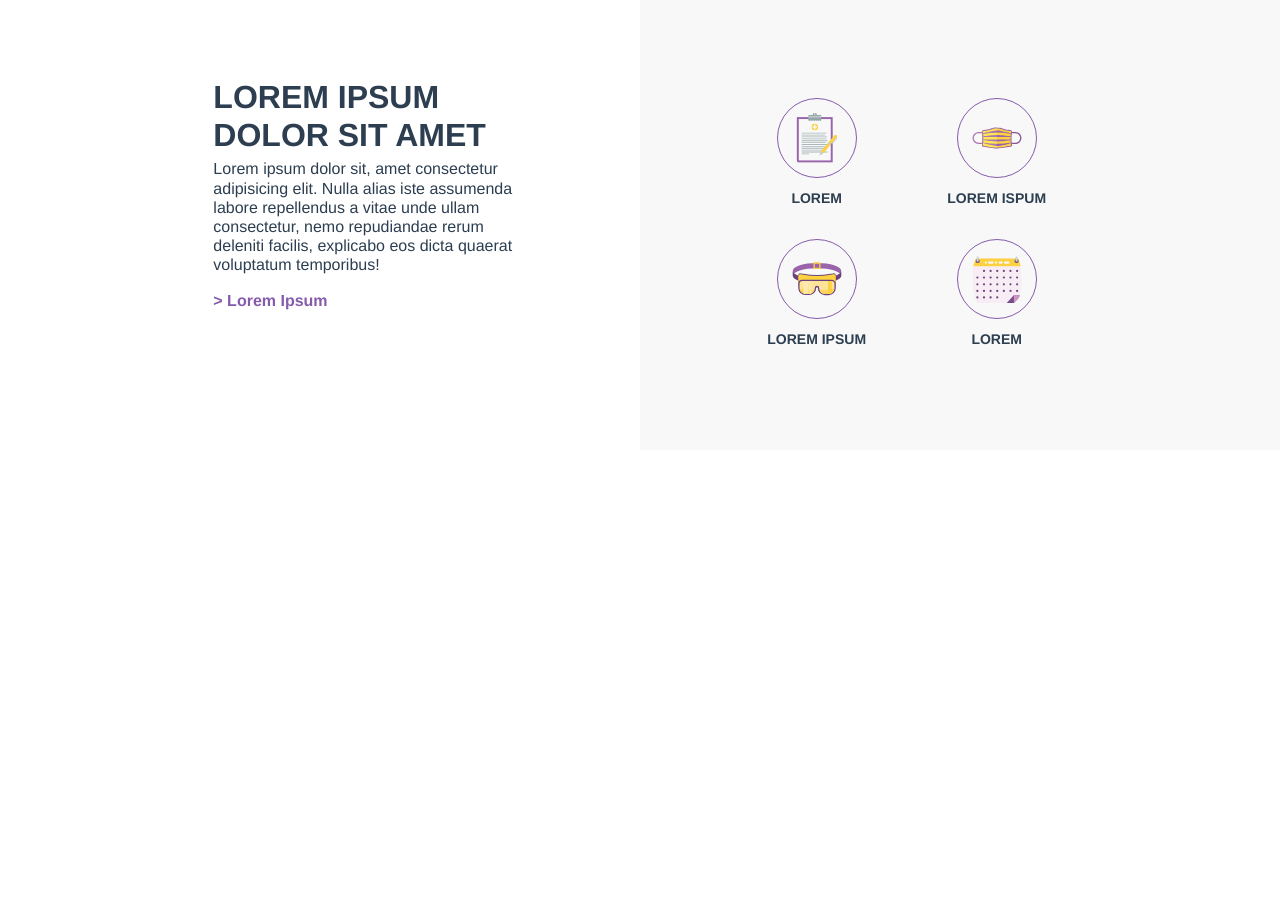
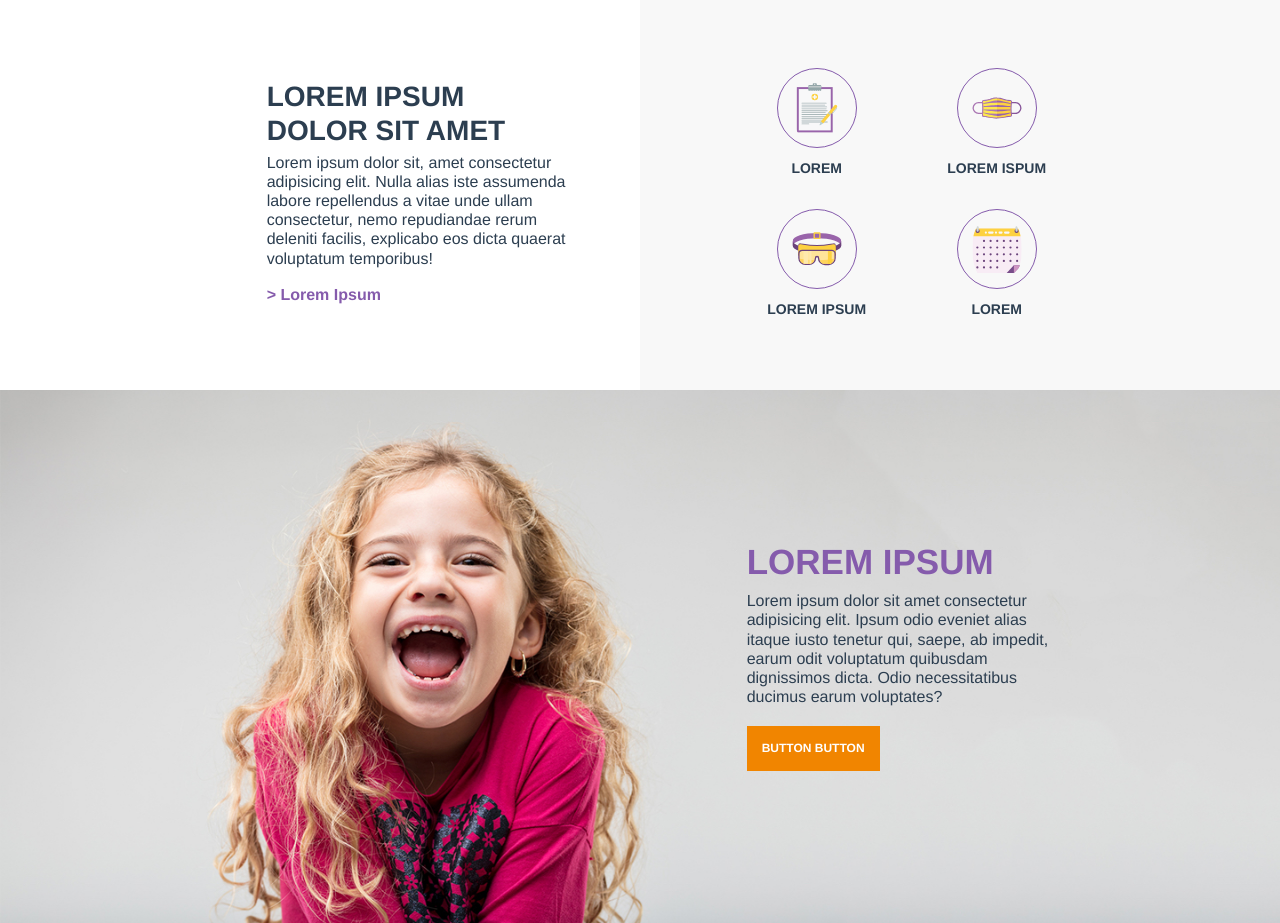
Before and after one commit to matt-violet/roostergrin-test, a Vue app: page / in a window 1280 px wide. Shown: the part 1670-2593 px from the top of the page. Before the commit the page ends 2120 px from the top, so only its background shows below. Built offline with nearby package versions, Linux system fonts and the light colour scheme.

Commit message:
Add responsive RowFour component

```diff
--- a/src/App.vue
+++ b/src/App.vue
@@ -4,6 +4,7 @@
     <RowOne/>
     <RowTwo/>
     <RowThree/>
+    <RowFour/>
   </div>
 </template>
 
@@ -12,6 +13,7 @@ import Home from "./components/Home.vue"
 import RowOne from "./components/RowOne.vue"
 import RowTwo from "./components/RowTwo.vue"
 import RowThree from "./components/RowThree.vue"
+import RowFour from "./components/RowFour.vue"
 
 export default {
   name: "App",
@@ -19,7 +21,8 @@ export default {
     Home,
     RowOne,
     RowTwo,
-    RowThree
+    RowThree,
+    RowFour
   }
 }
 </script>
--- a/src/components/Home.vue
+++ b/src/components/Home.vue
@@ -35,7 +35,6 @@ export default {
   vertical-align: top;
   position: relative;
   z-index: -1;
-
 }
 .logo {
   position: absolute;
--- /dev/null
+++ b/src/components/RowFour.vue
@@ -0,0 +1,88 @@
+<template>
+  <div class="container-fluid col-12">
+    <div class="row align-items-center no-gutters">
+      <div class="overlay col-8 offset-2 col-sm-4 offset-sm-7 col-lg-4 col-xl-3 align-items-center">
+        <h5>LOREM IPSUM</h5>
+        <p>Lorem ipsum dolor sit amet consectetur adipisicing elit. Ipsum odio eveniet alias itaque iusto tenetur qui, saepe, ab impedit, earum odit voluptatum quibusdam dignissimos dicta. Odio necessitatibus ducimus earum voluptates?</p>
+        <button>BUTTON BUTTON</button>
+      </div>
+      <img class="bg-img" src="../../assets/banner-2.jpg">
+    </div>
+  </div>
+</template>
+
+<script>
+export default {
+  name: "RowFour",
+}
+</script>
+
+<style scoped>
+.bg-img {
+  width: 100%;
+}
+h5 {
+  color: rgb(133, 91, 172);
+  font-size: 22px;
+  font-weight: 700;
+}
+p {
+  line-height: 1.2;
+  font-size: 12px;
+  margin-bottom: 15px;
+}
+button {
+  background: rgb(241, 133, 0);
+  border: 0;
+  color: white;
+  font-size: 10px;
+  font-weight: 700;
+  padding: 10px;
+  line-height: 15px;
+}
+/* -------------------------------- MEDIA QUERIES -------------------------------- */
+@media (max-width: 576px) {
+  .bg-img {
+    visibility: hidden;
+    width: 0;
+    height: 0;
+  }
+  .overlay {
+    padding: 50px 0;
+  }
+}
+@media (min-width: 577px) {
+  .overlay {
+    position: absolute;
+  }
+  h5 {
+    font-size: 22px;
+  }
+  p {
+    font-size: 11px;
+  }
+}
+@media (min-width: 769px) {
+  h5 {
+    font-size: 30px;
+  }
+  p {
+    font-size: 14px;
+  }
+  button {
+    font-size: 12px;
+  }
+}
+@media (min-width: 992px) {
+  h5 {
+    font-size: 35px;
+  }
+  p {
+    font-size: 16px;
+    margin-bottom: 20px;
+  }
+  button {
+    padding: 15px;
+  }
+}
+</style>
--- a/src/components/RowThree.vue
+++ b/src/components/RowThree.vue
@@ -2,7 +2,7 @@
   <div class="container-fluid col-12">
     <div class="row no-gutters">
       <div class="left col-xs-6 col-sm-6 no-gutters">
-        <div class="text col-8 offset-2 col-sm-8 offset-sm-3 col-lg-6 offset-lg-4">
+        <div class="text col-8 offset-1 col-sm-7 offset-sm-3 col-lg-6 offset-lg-4">
           <h5>LOREM IPSUM</h5>
           <h5>DOLOR SIT AMET</h5>
           <p class="paragraph">Lorem ipsum dolor sit, amet consectetur adipisicing elit. Nulla alias iste assumenda labore repellendus a vitae unde ullam consectetur, nemo repudiandae rerum deleniti facilis, explicabo eos dicta quaerat voluptatum temporibus!</p>
@@ -45,14 +45,15 @@ export default {
 
 <style scoped>
 .left, .right {
-  padding: 80px 0;
+  padding: 50px 0;
 }
 .left {
   vertical-align: top;
-  display: inline-block;
+  display: flex;
+  justify-content: center;
+  align-items: center;
 }
 .right {
-  display: inline-block;
   background: rgb(248, 248, 248);
 }
 h5 {
@@ -62,7 +63,7 @@ h5 {
 }
 .paragraph {
   font-size: 12px;
-  line-height: 1.1;
+  line-height: 1.2;
   margin: 5px 0 5px 0;
 }
 .link {
@@ -94,11 +95,11 @@ h5 {
 }
 /* -------------------------------- MEDIA QUERIES -------------------------------- */
 @media (max-width: 576px) {
-  .left, .right {
+  .left {
     padding: 0;
   }
   .right {
-    padding: 50px;
+    padding: 40px;
     text-align: center;
   }
   .text {
@@ -120,10 +121,10 @@ h5 {
 }
 @media (min-width: 769px) and (max-width: 992px) {
   h5 {
-    font-size: 28px;
+    font-size: 26px;
   }
   .paragraph, .link {
-    font-size: 14px;
+    font-size: 12px;
   }
   .icon-container {
     margin: 10px 25px;
@@ -140,7 +141,7 @@ h5 {
 }
 @media (min-width: 993px) {
   h5 {
-    font-size: 32px;
+    font-size: 28px;
   }
   .paragraph, .link {
     font-size: 16px;
--- a/src/components/RowTwo.vue
+++ b/src/components/RowTwo.vue
@@ -53,10 +53,12 @@ button {
 }
 @media (min-width: 993px) {
   h5 {
-    font-size: 32px;
+    font-size: 35px;
+    margin-bottom: 15px;
   }
   button {
     font-size: 12px;
+    padding: 15px;
   }
 }
 </style>
```
